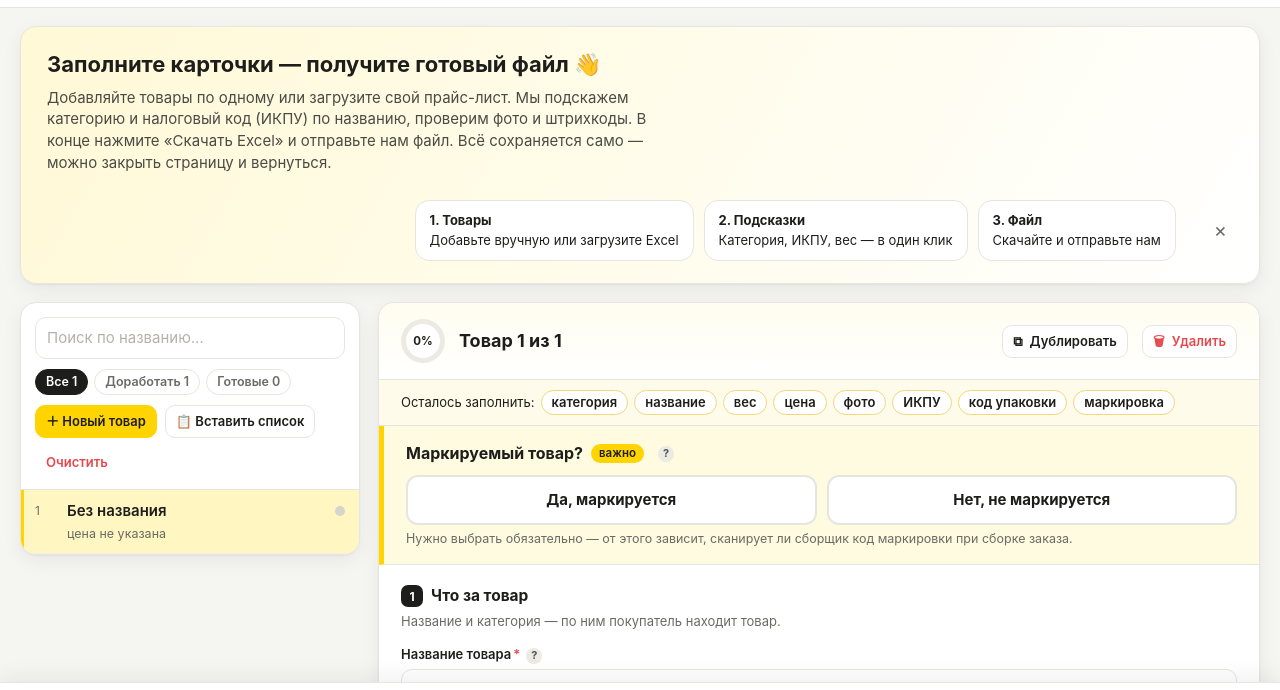
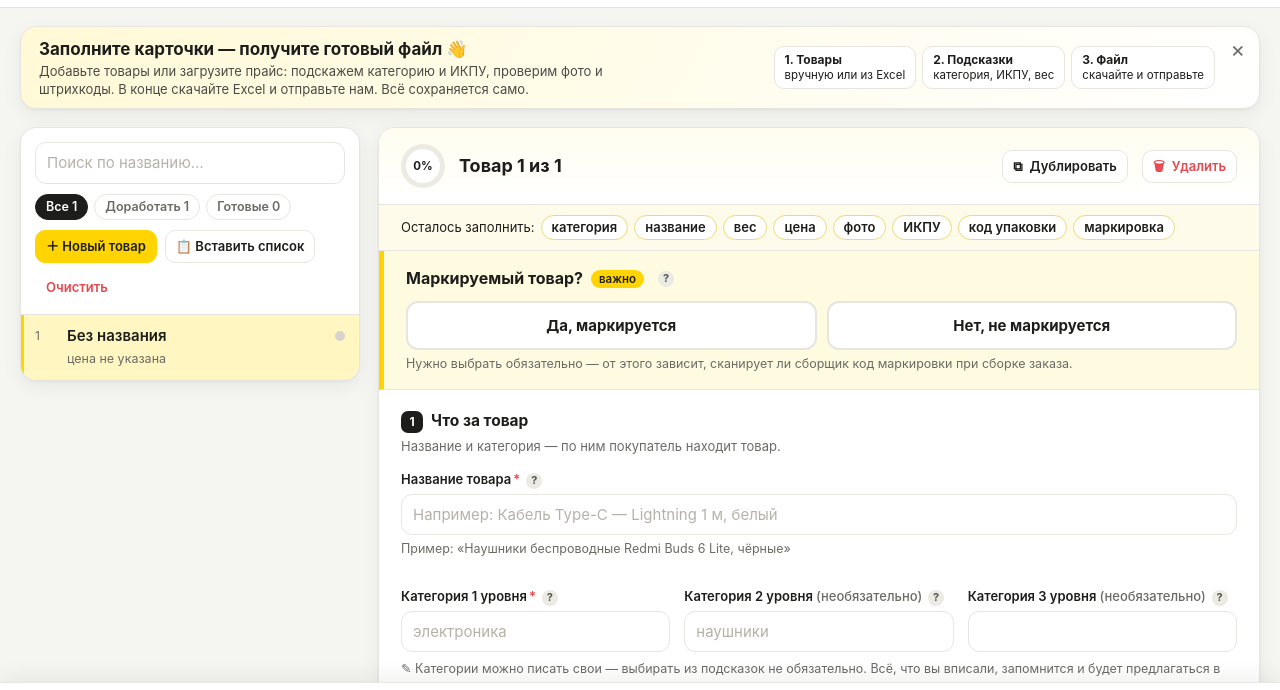
Before and after one commit to muratovyunus/pickerapp, a plain HTML site: page index.html in a window 1280 px wide. Shown: the part 55-745 px from the top of the page. Drawn offline with Linux system fonts and the light colour scheme.

Commit message:
Add files via upload

```diff
--- a/index.html
+++ b/index.html
@@ -232,6 +232,17 @@ kbd{background:#f1f0ea;border:1px solid var(--line);border-bottom-width:2px;bord
   .toast{bottom:calc(150px + env(safe-area-inset-bottom));max-width:92vw;text-align:center}
 }
 @media(max-width:380px){.top .btn{padding:8px 9px}.seg button{font-size:14px}}
+
+/* компактное приветствие */
+.hello{padding:10px 44px 10px 18px!important;gap:14px!important;position:relative;align-items:center}
+.hello h1{font-size:17px!important;margin:0 0 2px!important}
+.hello p{font-size:13px!important;line-height:1.35;max-width:620px!important}
+.hello .steps{gap:6px!important}
+.hello .step{padding:5px 10px!important;font-size:11.5px!important;min-width:0!important;border-radius:10px!important;line-height:1.3}
+.hello .step b{display:block;font-size:12px;margin:0}
+.hello .xbtn{position:absolute;right:8px;top:6px;font-size:22px;margin:0}
+@media(max-width:760px){.hello{padding:10px 40px 10px 14px!important}.hello p{display:none}.hello h1{font-size:15.5px!important;margin:0!important}.hello .xbtn{right:4px;top:2px}}
+@media(max-width:1100px){.hello .steps{display:none}}
 </style>
 </head>
 <body>
@@ -246,9 +257,9 @@ kbd{background:#f1f0ea;border:1px solid var(--line);border-bottom-width:2px;bord
 
 <main class="wrap">
   <section class="panel hello" id="hello">
-    <div><h1>Заполните карточки — получите готовый файл 👋</h1>
-    <p>Добавляйте товары по одному или загрузите свой прайс-лист. Мы подскажем категорию и налоговый код (ИКПУ) по названию, проверим фото и штрихкоды. В конце нажмите «Скачать Excel» и отправьте нам файл. Всё сохраняется само — можно закрыть страницу и вернуться.</p></div>
-    <div class="steps"><div class="step"><b>1. Товары</b>Добавьте вручную или загрузите Excel</div><div class="step"><b>2. Подсказки</b>Категория, ИКПУ, вес — в один клик</div><div class="step"><b>3. Файл</b>Скачайте и отправьте нам</div></div>
+    <div class="hello-tx"><h1>Заполните карточки — получите готовый файл 👋</h1>
+    <p>Добавьте товары или загрузите прайс: подскажем категорию и ИКПУ, проверим фото и штрихкоды. В конце скачайте Excel и отправьте нам. Всё сохраняется само.</p></div>
+    <div class="steps"><div class="step"><b>1. Товары</b>вручную или из Excel</div><div class="step"><b>2. Подсказки</b>категория, ИКПУ, вес</div><div class="step"><b>3. Файл</b>скачайте и отправьте</div></div>
     <button class="xbtn" id="bHideHello" title="Скрыть">×</button>
   </section>
 
```
